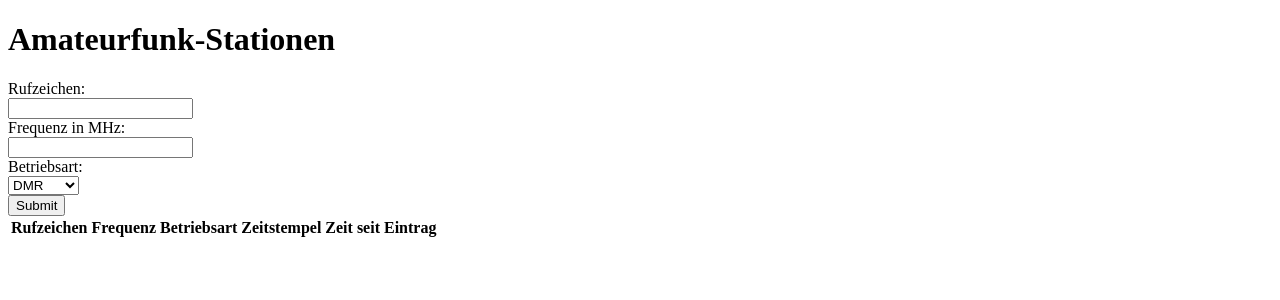
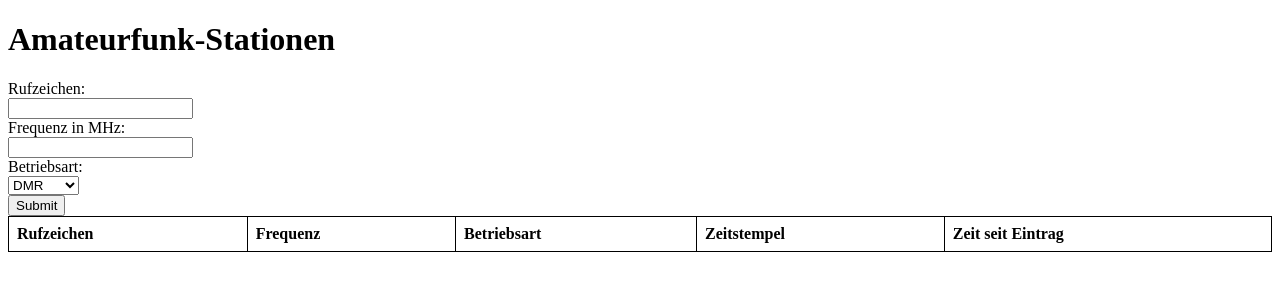
Before and after one commit to DO1FFE/QRG-Website, a Flask app: page / in a window 1280 px wide. Shown: the top 300 px of the page. Run offline with Flask 2, Linux system fonts and the light colour scheme; data that the repository does not hold is empty.

Commit message:
Update index.html

```diff
--- a/templates/index.html
+++ b/templates/index.html
@@ -4,6 +4,22 @@
     <title>Amateurfunk-Stationen</title>
     <meta name="viewport" content="width=device-width, initial-scale=1">
     <script src="https://ajax.googleapis.com/ajax/libs/jquery/3.5.1/jquery.min.js"></script>
+    <style>
+        /* Gitterlinien für die Tabelle */
+        table {
+            border-collapse: collapse;
+            width: 100%;
+        }
+        th, td {
+            border: 1px solid black;
+            padding: 8px;
+            text-align: left;
+        }
+        /* Abwechselnde Zeilenfarben */
+        tr:nth-child(even) {
+            background-color: #f2f2f2;
+        }
+    </style>
 </head>
 <body>
     <h1>Amateurfunk-Stationen</h1>
@@ -45,8 +61,8 @@
             tableBody.empty();
             $.each(data.data, function(index, entry) {
                 var now = new Date();
-            var timestamp = new Date(entry.zeitstempel + "Z"); // UTC-Zeit
-            var diff = now - timestamp; // Zeitdifferenz in Millisekunden
+                var timestamp = new Date(entry.zeitstempel + "Z");
+                var diff = now - timestamp;
 
                 // Zeitstempel formatieren
                 var formattedTimestamp = ("0" + timestamp.getDate()).slice(-2) + "." +
@@ -54,6 +70,8 @@
                                         timestamp.getFullYear() + " " +
                                         ("0" + timestamp.getHours()).slice(-2) + ":" +
                                         ("0" + timestamp.getMinutes()).slice(-2);
+
+                var formattedFrequency = parseFloat(entry.frequenz).toFixed(4).replace('.', ',');
 
                 var diffMinutes = Math.floor((diff / 1000) / 60);
                 var diffHours = Math.floor(diffMinutes / 60);
@@ -66,13 +84,13 @@
                     diffDisplay = diffMinutes + " Minute(n)";
                 }
 
-            var row = "<tr><td>" + entry.rufzeichen + "</td><td>" + entry.frequenz + "</td><td>" + entry.betriebsart + "</td><td>" + formattedTimestamp + "</td><td>" + diffDisplay + "</td></tr>";
+                var row = "<tr><td>" + entry.rufzeichen + "</td><td>" + formattedFrequency + " MHz</td><td>" + entry.betriebsart + "</td><td>" + formattedTimestamp + "</td><td>" + diffDisplay + "</td></tr>";
                 tableBody.append(row);
             });
         });
     }
-    updateTable(); // Beim Laden der Seite ausführen
-    setInterval(updateTable, 30000); // Alle 30 Sekunden ausführen
+    updateTable();
+    setInterval(updateTable, 30000);
     </script>
 </body>
 </html>
```
Lines whose indentation alone changed are shown as unchanged.
